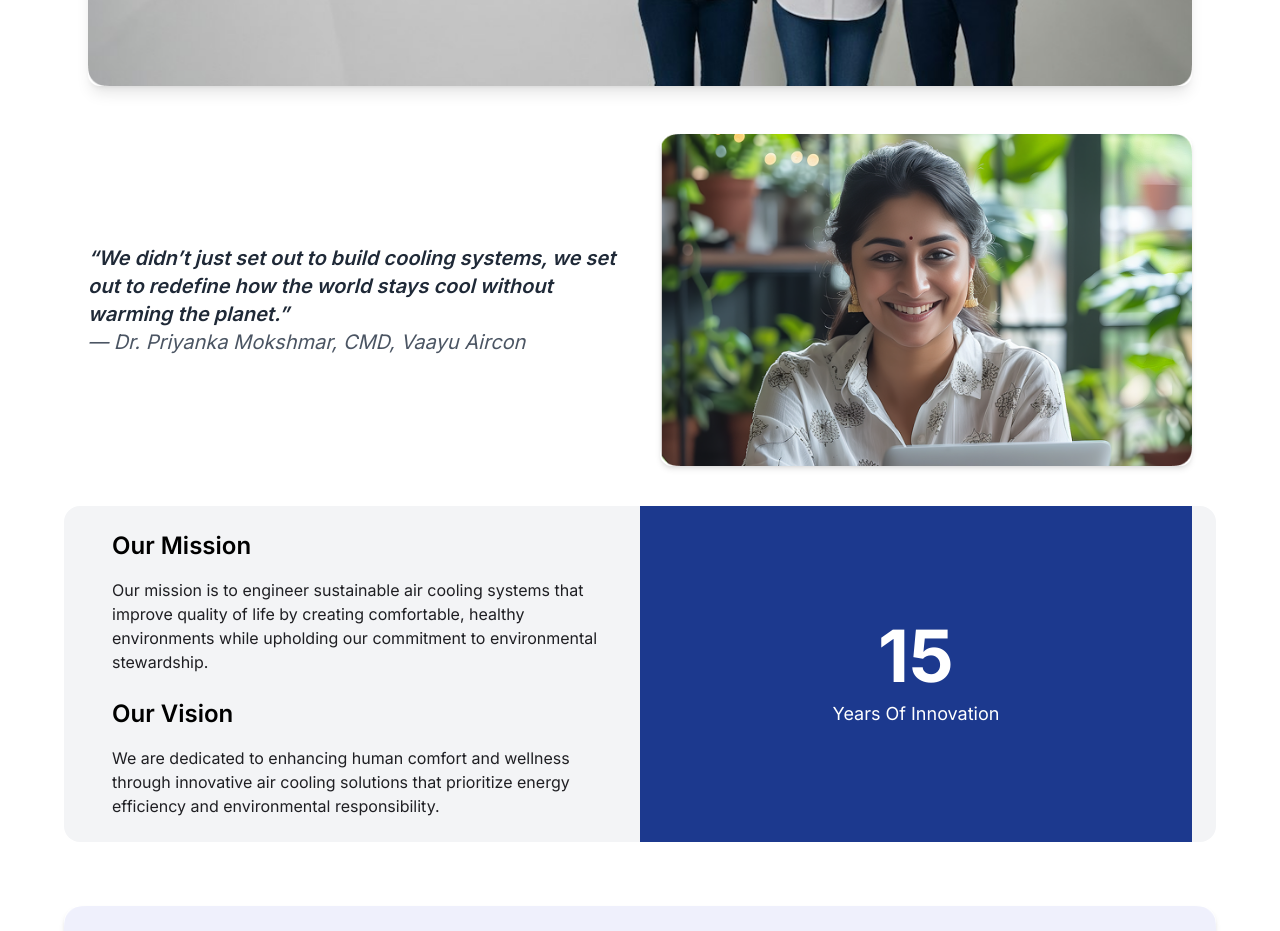
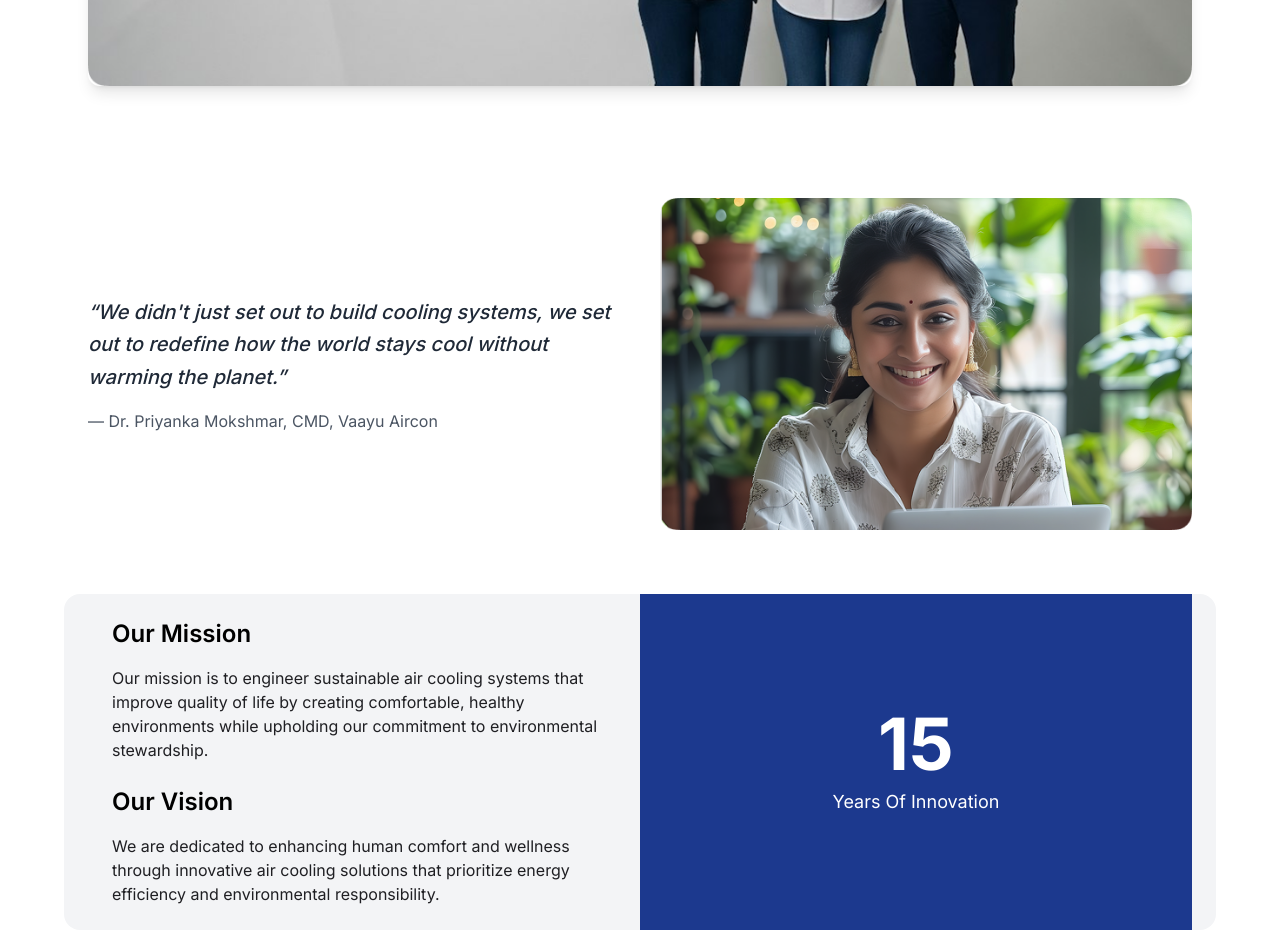
Before and after one commit to sandeep-raghunath/vaayu_india_web, a Next.js app: page /aboutus in a window 1280 px wide. Shown: the part 840-1771 px from the top of the page. Built offline with nearby package versions, Linux system fonts and the light colour scheme.

Commit message:
Update QuoteSection.tsx

```diff
--- a/src/components/aboutus/QuoteSection.tsx
+++ b/src/components/aboutus/QuoteSection.tsx
@@ -1,20 +1,25 @@
 import React from "react";
+import Image from "next/image";
 
 export default function QuoteSection() {
   return (
-    <section className="mx-auto grid max-w-6xl items-center gap-10 px-6 md:grid-cols-2">
-      <div className="text-xl text-gray-800 italic">
-        <p className="font-semibold">
-          “We didn’t just set out to build cooling systems, we set out to redefine how the world
-          stays cool without warming the planet.”
+    <section className="mx-auto my-16 grid max-w-6xl items-center gap-10 px-6 md:grid-cols-2">
+      <div className="text-xl leading-relaxed text-gray-800 italic">
+        <p className="mb-4 font-medium">
+          “We didn&apos;t just set out to build cooling systems, we set out to redefine how the
+          world stays cool without warming the planet.”
         </p>
-        <p className="text-gray-600">— Dr. Priyanka Mokshmar, CMD, Vaayu Aircon</p>
+        <p className="text-base text-gray-600 not-italic">
+          — Dr. Priyanka Mokshmar, CMD, Vaayu Aircon
+        </p>
       </div>
-      <div>
-        <img
+      <div className="flex justify-center">
+        <Image
           src="/images/about/priyanka-quote.png"
           alt="Dr. Priyanka Mokshmar"
-          className="rounded-xl shadow-md"
+          width={800}
+          height={900}
+          sizes="(min-width: 768px) 50vw, 100vw"
         />
       </div>
     </section>
```
